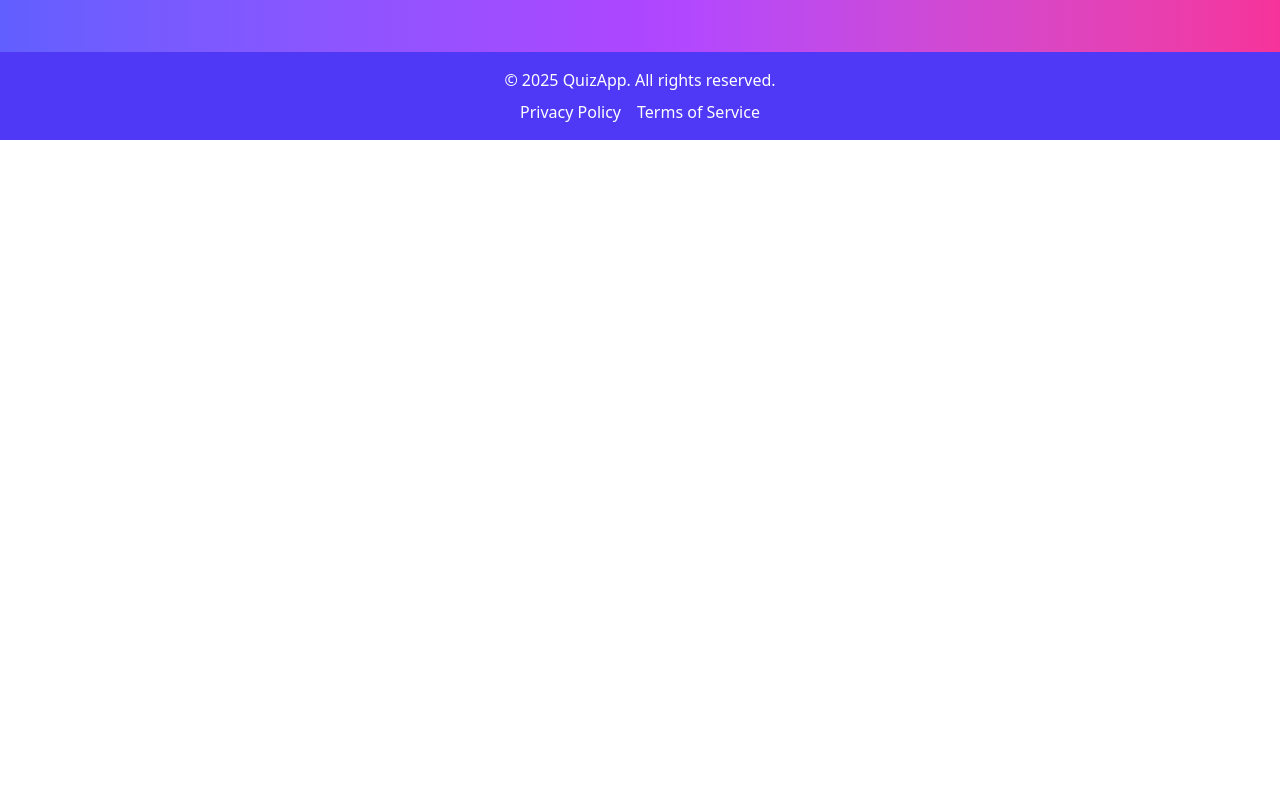
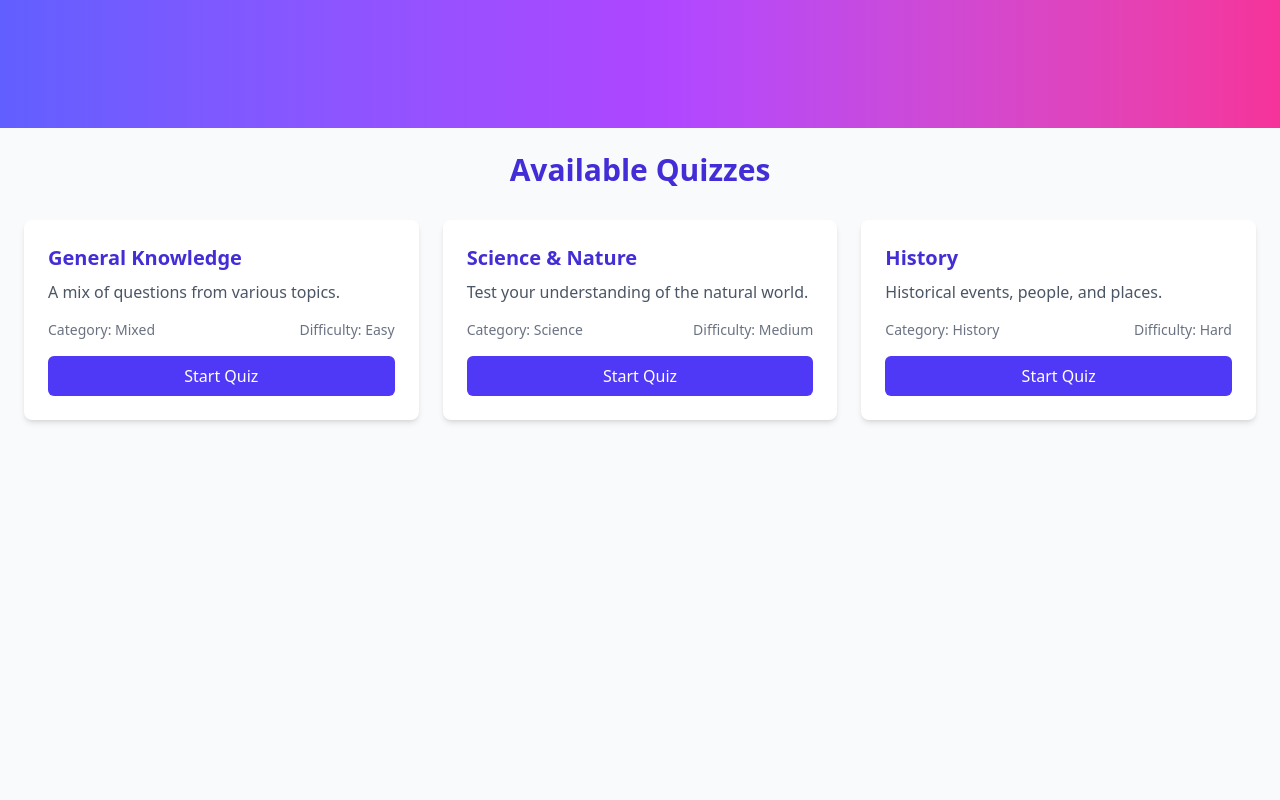
Before and after one commit to suryanshrai1/QuizRush, a React (Vite) app: page / in a window 1280 px wide. Shown: the part 860-1660 px from the top of the page. Before the commit the page ends 1000 px from the top, so only its background shows below. Built offline with nearby package versions, Linux system fonts and the light colour scheme.

Commit message:
QuizCard, QuizList components, quizzes.js created

```diff
--- a/src/App.jsx
+++ b/src/App.jsx
@@ -1,11 +1,13 @@
 import { useState } from 'react'
-import reactLogo from './assets/react.svg'
-import viteLogo from '/vite.svg'
 import './App.css'
 import Home from './Home'
-import Navbar from './NavBar'
+import Navbar from './Navbar'  // fixed import case here
 import Header from './Header'
 import Footer from './Footer'
+import QuizList from './QuizList'
+// import QuizCard from './QuizCard'  // REMOVE this import if not used directly
+
+import quizzes from './data/quizzes';
 
 function App() {
   const [count, setCount] = useState(0)
@@ -13,11 +15,11 @@ function App() {
   return (
     <>
       <Navbar />
-      <Header/>
+      <Header title="Available Quizzes" subtitle="Pick one and test yourself!" />
       <Home />
+      <QuizList quizzes={quizzes} />
       <Footer />
-
-
+      {/* Removed <QuizCard /> here */}
     </>
   )
 }
--- /dev/null
+++ b/src/QuizCard.jsx
@@ -0,0 +1,22 @@
+import React from 'react';
+
+const QuizCard = ({ quiz }) => {
+  return (
+    <div className="bg-white rounded-lg shadow-md p-6 hover:shadow-lg transition">
+      <h3 className="text-xl font-bold text-indigo-700 mb-2">{quiz.title}</h3>
+      <p className="text-gray-600 mb-4">{quiz.description}</p>
+      <div className="flex justify-between text-sm text-gray-500 mb-4">
+        <span>Category: {quiz.category}</span>
+        <span>Difficulty: {quiz.difficulty}</span>
+      </div>
+      <button
+        className="w-full px-4 py-2 bg-indigo-600 text-white rounded-md hover:bg-indigo-700 transition"
+        onClick={() => alert(`Start quiz: ${quiz.title}`)}
+      >
+        Start Quiz
+      </button>
+    </div>
+  );
+};
+
+export default QuizCard;
--- /dev/null
+++ b/src/QuizList.jsx
@@ -0,0 +1,25 @@
+import React from 'react';
+import QuizCard from './QuizCard';
+
+const QuizList = ({ quizzes }) => {
+  return (
+    <div className="p-6 bg-gray-50 min-h-screen">
+      <h2 className="text-3xl font-semibold text-center text-indigo-700 mb-8">
+        Available Quizzes
+      </h2>
+      <div className="grid gap-6 sm:grid-cols-1 md:grid-cols-2 lg:grid-cols-3">
+        {quizzes && quizzes.length > 0 ? (
+          quizzes.map((quiz) => (
+            <QuizCard key={quiz.id} quiz={quiz} />
+          ))
+        ) : (
+          <p className="text-center text-gray-500 col-span-full">
+            No quizzes available.
+          </p>
+        )}
+      </div>
+    </div>
+  );
+};
+
+export default QuizList;
--- /dev/null
+++ b/src/data/quizzes.js
@@ -0,0 +1,26 @@
+// src/data/quizzes.js
+const quizzes = [
+  {
+    id: 1,
+    title: 'General Knowledge',
+    description: 'A mix of questions from various topics.',
+    category: 'Mixed',
+    difficulty: 'Easy',
+  },
+  {
+    id: 2,
+    title: 'Science & Nature',
+    description: 'Test your understanding of the natural world.',
+    category: 'Science',
+    difficulty: 'Medium',
+  },
+  {
+    id: 3,
+    title: 'History',
+    description: 'Historical events, people, and places.',
+    category: 'History',
+    difficulty: 'Hard',
+  },
+];
+
+export default quizzes;
```
